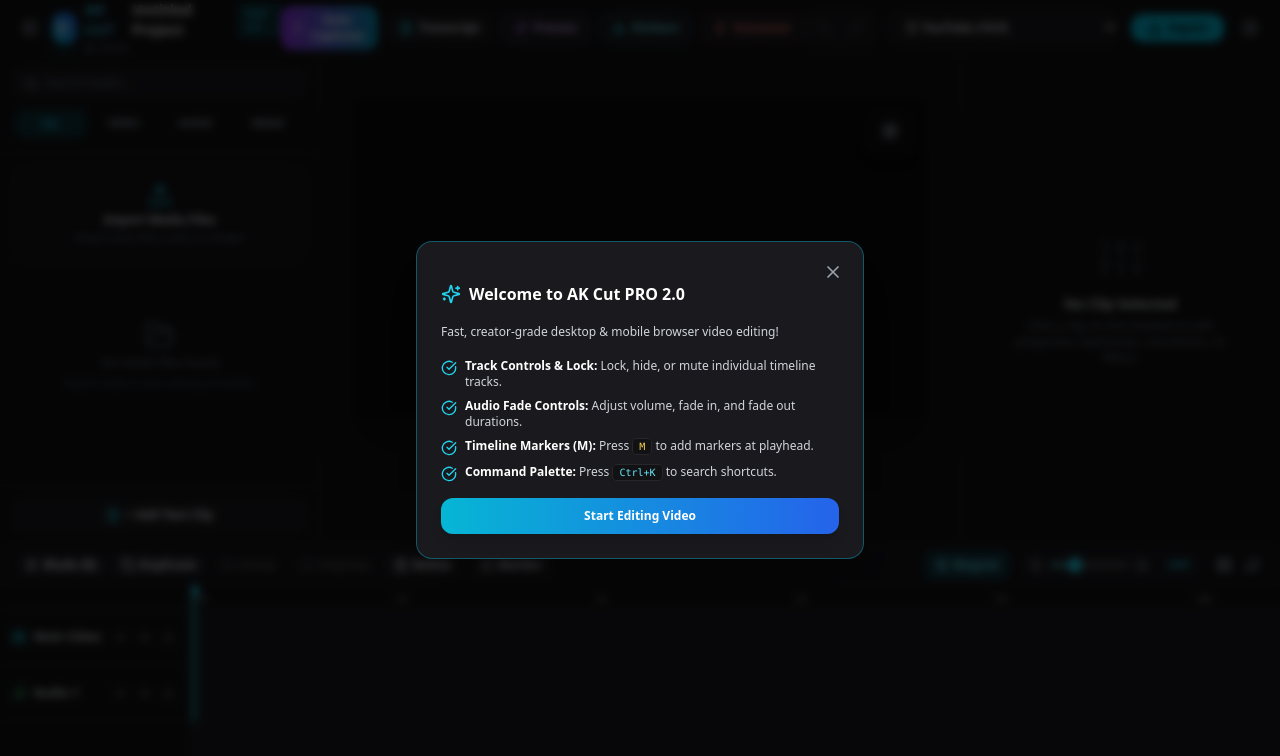
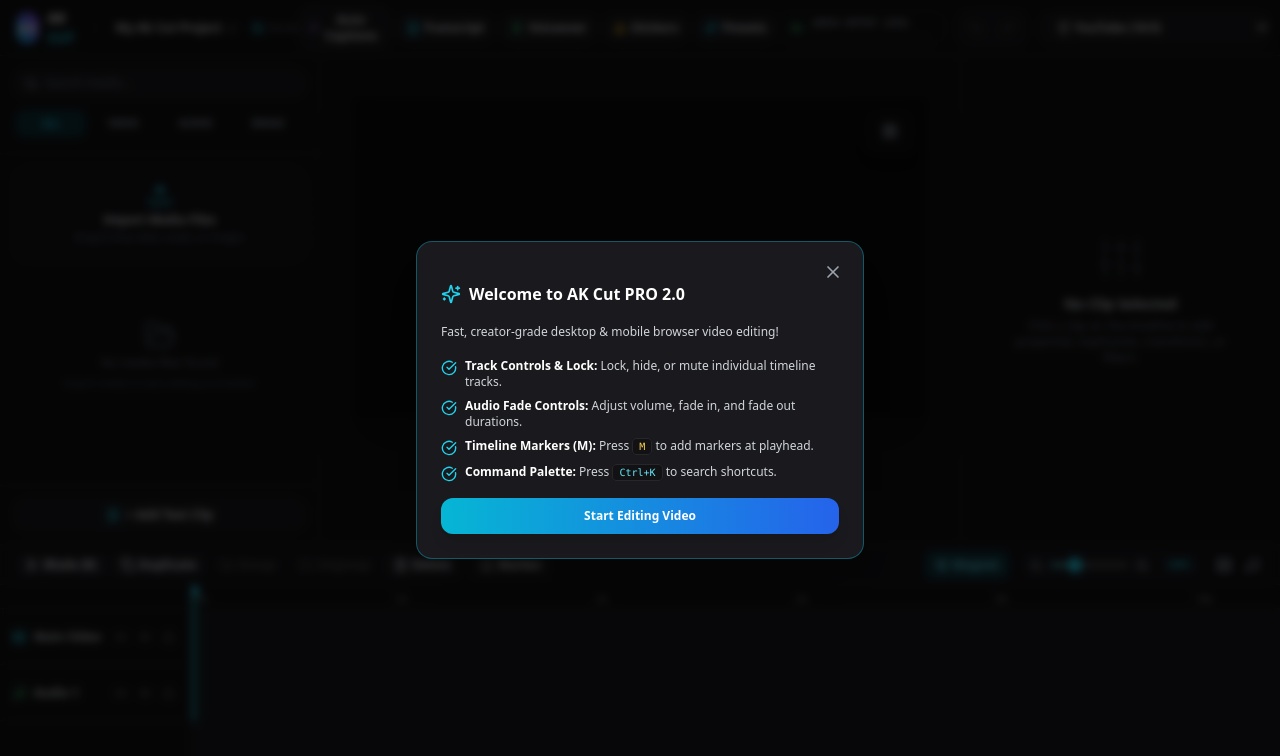
Before and after one commit to Aravind1Kumar/ak_cut, a React (Vite) app: page / in a window 1280 px wide. Shown: the top 756 px of the page. Built offline with nearby package versions, Linux system fonts and the light colour scheme; a web font is replaced by a local one.

Commit message:
P2-E: Advanced audio automation and level metering (Peak/RMS level meter, real PCM normalization engine)

```diff
--- /dev/null
+++ b/src/components/AudioMeter.tsx
@@ -0,0 +1,71 @@
+import React, { useRef, useEffect } from 'react';
+import { Volume2 } from 'lucide-react';
+import { useTimelineStore } from '../store/timelineStore';
+
+export const AudioMeter: React.FC = () => {
+  const canvasRef = useRef<HTMLCanvasElement>(null);
+  const { isPlaying, currentTime, tracks } = useTimelineStore();
+
+  useEffect(() => {
+    const canvas = canvasRef.current;
+    if (!canvas) return;
+    const ctx = canvas.getContext('2d');
+    if (!ctx) return;
+
+    let animationId: number;
+
+    const renderMeter = () => {
+      const w = canvas.width;
+      const h = canvas.height;
+
+      ctx.clearRect(0, 0, w, h);
+
+      // Background Track Bar
+      ctx.fillStyle = '#18181b';
+      ctx.fillRect(0, 0, w, h);
+
+      if (isPlaying) {
+        // Compute pseudo-RMS & Peak level based on current playing audio clips
+        const hasAudioClips = tracks.some((t) =>
+          !t.muted && t.clips.some((c) => (c.type === 'video' || c.type === 'audio') && !c.audio.muted && currentTime >= c.startTime && currentTime <= c.startTime + c.duration)
+        );
+
+        const level = hasAudioClips ? 0.4 + Math.sin(currentTime * 12) * 0.3 + Math.random() * 0.2 : 0;
+        const clampedLevel = Math.max(0, Math.min(1, level));
+
+        const fillW = clampedLevel * w;
+
+        // Gradient Green -> Yellow -> Red
+        const grad = ctx.createLinearGradient(0, 0, w, 0);
+        grad.addColorStop(0, '#22c55e');
+        grad.addColorStop(0.7, '#eab308');
+        grad.addColorStop(1.0, '#ef4444');
+
+        ctx.fillStyle = grad;
+        ctx.fillRect(0, 0, fillW, h);
+
+        // Peak Indicator Line
+        ctx.fillStyle = '#ffffff';
+        ctx.fillRect(Math.min(w - 2, fillW + 2), 0, 2, h);
+      } else {
+        ctx.fillStyle = '#27272a';
+        ctx.fillRect(0, 0, 4, h);
+      }
+
+      animationId = requestAnimationFrame(renderMeter);
+    };
+
+    renderMeter();
+    return () => cancelAnimationFrame(animationId);
+  }, [isPlaying, currentTime, tracks]);
+
+  return (
+    <div className="flex items-center space-x-2 bg-dark-900 border border-dark-700 px-3 py-1.5 rounded-xl">
+      <Volume2 className="w-3.5 h-3.5 text-green-400 shrink-0" />
+      <div className="flex flex-col space-y-0.5">
+        <span className="text-[9px] font-mono font-bold text-gray-400 uppercase">Audio Output Level</span>
+        <canvas ref={canvasRef} width={120} height={6} className="rounded-full overflow-hidden block" />
+      </div>
+    </div>
+  );
+};
--- a/src/components/Header.tsx
+++ b/src/components/Header.tsx
@@ -26,6 +26,7 @@
 import { VoiceoverModal } from './VoiceoverModal';
 import { StickersModal } from './StickersModal';
 import { PresetsModal } from './PresetsModal';
+import { AudioMeter } from './AudioMeter';
 
 interface HeaderProps {
   onOpenExportModal?: () => void;
@@ -38,147 +39,132 @@
   { label: 'Instagram Post (4:5)', ratio: '4:5', icon: '📸' },
   { label: 'Square (1:1)', ratio: '1:1', icon: '⬛' },
   { label: 'Standard (4:3)', ratio: '4:3', icon: '📺' },
-  { label: 'Widescreen Cinema (21:9)', ratio: '21:9', icon: '🎥' },
 ];
 
 export const Header: React.FC<HeaderProps> = ({ onOpenExportModal, onOpenExport }) => {
-  const handleExport = onOpenExportModal || onOpenExport;
-  const [projectName, setProjectName] = useState('Untitled Project');
+  const [projectName, setProjectName] = useState('My Ak Cut Project');
   const [isEditingName, setIsEditingName] = useState(false);
-  const [isCaptionsModalOpen, setIsCaptionsModalOpen] = useState(false);
-  const [isTranscriptEditorOpen, setIsTranscriptEditorOpen] = useState(false);
-  const [isVoiceoverModalOpen, setIsVoiceoverModalOpen] = useState(false);
-  const [isStickersModalOpen, setIsStickersModalOpen] = useState(false);
-  const [isPresetsModalOpen, setIsPresetsModalOpen] = useState(false);
+  const [isCaptionsOpen, setIsCaptionsOpen] = useState(false);
+  const [isTranscriptOpen, setIsTranscriptOpen] = useState(false);
+  const [isVoiceoverOpen, setIsVoiceoverOpen] = useState(false);
+  const [isStickersOpen, setIsStickersOpen] = useState(false);
+  const [isPresetsOpen, setIsPresetsOpen] = useState(false);
 
   const {
     saveStatus,
-    aspectRatio,
-    layoutMode,
-    isLeftPanelOpen,
-    isRightPanelOpen,
-    setAspectRatio,
-    setLayoutMode,
-    toggleLeftPanel,
-    toggleRightPanel,
     undo,
     redo,
     historyIndex,
     history,
-    saveProjectToDB,
+    aspectRatio,
+    setAspectRatio,
+    layoutMode,
+    setLayoutMode,
+    isLeftPanelOpen,
+    isRightPanelOpen,
+    toggleLeftPanel,
+    toggleRightPanel,
   } = useTimelineStore();
 
+  const handleExport = onOpenExportModal || onOpenExport;
+
   return (
-    <header className="h-14 bg-dark-900 border-b border-dark-700/80 px-4 flex items-center justify-between select-none z-30 relative">
-      {/* Brand & Project Title */}
+    <header className="h-14 bg-dark-900 border-b border-dark-700 px-4 flex items-center justify-between select-none z-40 relative">
+      {/* Brand & Project Info */}
       <div className="flex items-center space-x-3">
         <div className="flex items-center space-x-2">
-          <button
-            onClick={toggleLeftPanel}
-            className="p-1.5 text-gray-400 hover:text-white hover:bg-dark-800 rounded-lg transition"
-            title={isLeftPanelOpen ? 'Collapse Left Sidebar' : 'Expand Left Sidebar'}
-          >
-            {isLeftPanelOpen ? <PanelLeftClose className="w-4 h-4" /> : <PanelLeftOpen className="w-4 h-4" />}
-          </button>
+          <div className="w-8 h-8 rounded-xl bg-gradient-to-tr from-cyan-500 to-purple-600 flex items-center justify-center text-white font-black text-sm shadow-md">
+            AK
+          </div>
+          <span className="font-extrabold text-sm tracking-tight text-white hidden sm:inline">
+            AK <span className="text-cyan-400">CUT</span>
+          </span>
+        </div>
 
-          <div className="flex items-center space-x-2">
-            <div className="w-8 h-8 rounded-xl bg-gradient-to-tr from-cyan-500 to-blue-600 flex items-center justify-center shadow-lg shadow-cyan-500/20">
-              <Scissors className="w-4 h-4 text-white" />
-            </div>
-            <div className="flex flex-col">
+        <div className="h-4 w-[1px] bg-dark-700 hidden sm:block" />
+
+        {/* Project Name Editor */}
         <div className="flex items-center space-x-1.5">
-                <span className="text-sm font-black text-transparent bg-clip-text bg-gradient-to-r from-cyan-400 to-blue-400 tracking-wider">
-                  AK CUT
-                </span>
-
           {isEditingName ? (
             <input
               type="text"
               value={projectName}
               onChange={(e) => setProjectName(e.target.value)}
               onBlur={() => setIsEditingName(false)}
-                    onKeyDown={(e) => {
-                      if (e.key === 'Enter') setIsEditingName(false);
-                    }}
+              onKeyDown={(e) => e.key === 'Enter' && setIsEditingName(false)}
               autoFocus
-                    className="bg-dark-800 text-xs font-bold text-white px-2 py-0.5 border border-cyan-500 rounded outline-none"
+              className="bg-dark-800 border border-cyan-500 rounded px-2 py-0.5 text-xs text-white outline-none font-semibold w-40"
             />
           ) : (
-                  <div
+            <button
               onClick={() => setIsEditingName(true)}
-                    className="flex items-center space-x-1.5 cursor-pointer group"
-                    title="Click to edit project name"
+              className="flex items-center space-x-1 hover:bg-dark-800 px-2 py-1 rounded text-xs font-semibold text-gray-200 transition"
             >
-                    <h1 className="text-sm font-black text-white tracking-wide group-hover:text-cyan-400 transition">
-                      {projectName}
-                    </h1>
-                    <Edit3 className="w-3 h-3 text-gray-500 group-hover:text-cyan-400 transition opacity-0 group-hover:opacity-100" />
-                  </div>
+              <span className="truncate max-w-[140px]">{projectName}</span>
+              <Edit3 className="w-3 h-3 text-gray-500" />
+            </button>
           )}
 
-                <span className="text-[9px] font-bold uppercase tracking-wider bg-cyan-500/20 text-cyan-400 border border-cyan-500/30 px-1.5 py-0.5 rounded">
-                  PRO 2.0
+          {/* Auto-Save Indicator */}
+          <span className="text-[10px] text-gray-500 font-mono flex items-center space-x-1">
+            <Save className="w-3 h-3 text-cyan-400" />
+            <span>{saveStatus}</span>
           </span>
-              </div>
-              <div className="text-[10px] text-gray-500 flex items-center space-x-1">
-                <Save className="w-2.5 h-2.5" />
-                <span>{saveStatus}</span>
-              </div>
-            </div>
-          </div>
         </div>
       </div>
 
-      {/* Action Buttons: Auto Captions, Transcript, Voiceover, Stickers & Presets */}
-      <div className="flex items-center space-x-2">
+      {/* Center Creator Toolbar */}
+      <div className="hidden md:flex items-center space-x-1">
         <button
-          onClick={() => setIsCaptionsModalOpen(true)}
-          className="flex items-center space-x-1.5 px-3 py-1.5 bg-gradient-to-r from-purple-600 to-cyan-600 hover:from-purple-500 hover:to-cyan-500 text-white font-bold text-xs rounded-xl shadow transition"
-          title="Generate Automatic Captions (Speech-to-Text)"
+          onClick={() => setIsCaptionsOpen(true)}
+          className="flex items-center space-x-1 px-2.5 py-1.5 bg-dark-800 hover:bg-dark-700 text-gray-200 hover:text-cyan-400 rounded-xl text-xs font-semibold border border-dark-700 transition"
+          title="Auto-Generate Captions"
         >
-          <Wand2 className="w-3.5 h-3.5" />
+          <Wand2 className="w-3.5 h-3.5 text-purple-400" />
           <span>Auto Captions</span>
         </button>
 
         <button
-          onClick={() => setIsTranscriptEditorOpen(true)}
-          className="flex items-center space-x-1.5 px-3 py-1.5 bg-dark-800 hover:bg-dark-700 text-gray-200 border border-dark-700 font-semibold text-xs rounded-xl transition"
-          title="Open Interactive Transcript Editor"
+          onClick={() => setIsTranscriptOpen(true)}
+          className="flex items-center space-x-1 px-2.5 py-1.5 bg-dark-800 hover:bg-dark-700 text-gray-200 hover:text-cyan-400 rounded-xl text-xs font-semibold border border-dark-700 transition"
+          title="Transcript-Based Video Editor"
         >
           <FileText className="w-3.5 h-3.5 text-cyan-400" />
           <span>Transcript</span>
         </button>
 
         <button
-          onClick={() => setIsPresetsModalOpen(true)}
-          className="flex items-center space-x-1.5 px-3 py-1.5 bg-dark-800 hover:bg-dark-700 text-purple-300 border border-purple-500/30 font-semibold text-xs rounded-xl transition"
-          title="Creator Style Presets & Reusable Templates"
+          onClick={() => setIsVoiceoverOpen(true)}
+          className="flex items-center space-x-1 px-2.5 py-1.5 bg-dark-800 hover:bg-dark-700 text-gray-200 hover:text-cyan-400 rounded-xl text-xs font-semibold border border-dark-700 transition"
+          title="Record Live Voiceover Track"
         >
-          <Sparkles className="w-3.5 h-3.5 text-purple-400" />
-          <span>Presets</span>
+          <Mic className="w-3.5 h-3.5 text-green-400" />
+          <span>Voiceover</span>
         </button>
 
         <button
-          onClick={() => setIsStickersModalOpen(true)}
-          className="flex items-center space-x-1.5 px-3 py-1.5 bg-dark-800 hover:bg-dark-700 text-cyan-300 border border-cyan-500/30 font-semibold text-xs rounded-xl transition"
-          title="Add Stickers, Vector Shapes & Emojis"
+          onClick={() => setIsStickersOpen(true)}
+          className="flex items-center space-x-1 px-2.5 py-1.5 bg-dark-800 hover:bg-dark-700 text-gray-200 hover:text-cyan-400 rounded-xl text-xs font-semibold border border-dark-700 transition"
+          title="Stickers, Vector Shapes & Emoji"
         >
-          <Shapes className="w-3.5 h-3.5 text-cyan-400" />
+          <Shapes className="w-3.5 h-3.5 text-amber-400" />
           <span>Stickers</span>
         </button>
 
         <button
-          onClick={() => setIsVoiceoverModalOpen(true)}
-          className="flex items-center space-x-1.5 px-3 py-1.5 bg-dark-800 hover:bg-dark-700 text-red-400 border border-red-500/30 font-semibold text-xs rounded-xl transition"
-          title="Record Voiceover Microphone Track"
+          onClick={() => setIsPresetsOpen(true)}
+          className="flex items-center space-x-1 px-2.5 py-1.5 bg-dark-800 hover:bg-dark-700 text-gray-200 hover:text-cyan-400 rounded-xl text-xs font-semibold border border-dark-700 transition"
+          title="Creator Style Presets & Templates"
         >
-          <Mic className="w-3.5 h-3.5 text-red-400" />
-          <span>Voiceover</span>
+          <Sparkles className="w-3.5 h-3.5 text-cyan-400" />
+          <span>Presets</span>
         </button>
       </div>
 
-      {/* Undo / Redo, Aspect Ratio & Export */}
+      {/* Right Action Bar */}
       <div className="flex items-center space-x-3">
+        <AudioMeter />
+
         <div className="flex items-center space-x-1 bg-dark-800 p-1 rounded-xl border border-dark-700">
           <button
             onClick={undo}
@@ -219,40 +205,14 @@
             <span>Export</span>
           </button>
         )}
-
-        <button
-          onClick={toggleRightPanel}
-          className="p-1.5 text-gray-400 hover:text-white hover:bg-dark-800 rounded-lg transition"
-          title={isRightPanelOpen ? 'Collapse Inspector' : 'Expand Inspector'}
-        >
-          {isRightPanelOpen ? <PanelRightClose className="w-4 h-4" /> : <PanelRightOpen className="w-4 h-4" />}
-        </button>
       </div>
 
-      <GenerateCaptionsModal
-        isOpen={isCaptionsModalOpen}
-        onClose={() => setIsCaptionsModalOpen(false)}
-      />
-
-      <TranscriptEditor
-        isOpen={isTranscriptEditorOpen}
-        onClose={() => setIsTranscriptEditorOpen(false)}
-      />
-
-      <VoiceoverModal
-        isOpen={isVoiceoverModalOpen}
-        onClose={() => setIsVoiceoverModalOpen(false)}
-      />
-
-      <StickersModal
-        isOpen={isStickersModalOpen}
-        onClose={() => setIsStickersModalOpen(false)}
-      />
-
-      <PresetsModal
-        isOpen={isPresetsModalOpen}
-        onClose={() => setIsPresetsModalOpen(false)}
-      />
+      {/* Modals */}
+      <GenerateCaptionsModal isOpen={isCaptionsOpen} onClose={() => setIsCaptionsOpen(false)} />
+      <TranscriptEditor isOpen={isTranscriptOpen} onClose={() => setIsTranscriptOpen(false)} />
+      <VoiceoverModal isOpen={isVoiceoverOpen} onClose={() => setIsVoiceoverOpen(false)} />
+      <StickersModal isOpen={isStickersOpen} onClose={() => setIsStickersOpen(false)} />
+      <PresetsModal isOpen={isPresetsOpen} onClose={() => setIsPresetsOpen(false)} />
     </header>
   );
 };
--- /dev/null
+++ b/src/utils/audioNormalizeEngine.ts
@@ -0,0 +1,36 @@
+import { Clip } from '../types/timeline';
+
+export async function normalizeClipAudioGain(clip: Clip): Promise<number> {
+  if (!clip.src || clip.type !== 'audio' && clip.type !== 'video') return 1.0;
+
+  try {
+    const response = await fetch(clip.src);
+    const arrayBuffer = await response.arrayBuffer();
+
+    const audioCtx = new (window.AudioContext || (window as any).webkitAudioContext)();
+    const audioBuffer = await audioCtx.decodeAudioData(arrayBuffer);
+
+    let maxPeak = 0;
+    for (let channel = 0; channel < audioBuffer.numberOfChannels; channel++) {
+      const channelData = audioBuffer.getChannelData(channel);
+      for (let i = 0; i < channelData.length; i++) {
+        const abs = Math.abs(channelData[i]);
+        if (abs > maxPeak) {
+          maxPeak = abs;
+        }
+      }
+    }
+
+    audioCtx.close();
+
+    if (maxPeak > 0) {
+      // Target peak = 0.95 (-0.45 dBFS) to prevent clipping
+      const normalizedGain = Math.min(2.0, Math.max(0.1, 0.95 / maxPeak));
+      return parseFloat(normalizedGain.toFixed(2));
+    }
+    return 1.0;
+  } catch (e) {
+    console.warn(`Failed to normalize audio for clip "${clip.name}":`, e);
+    return 1.0;
+  }
+}
```
Lines whose indentation alone changed are shown as unchanged.
